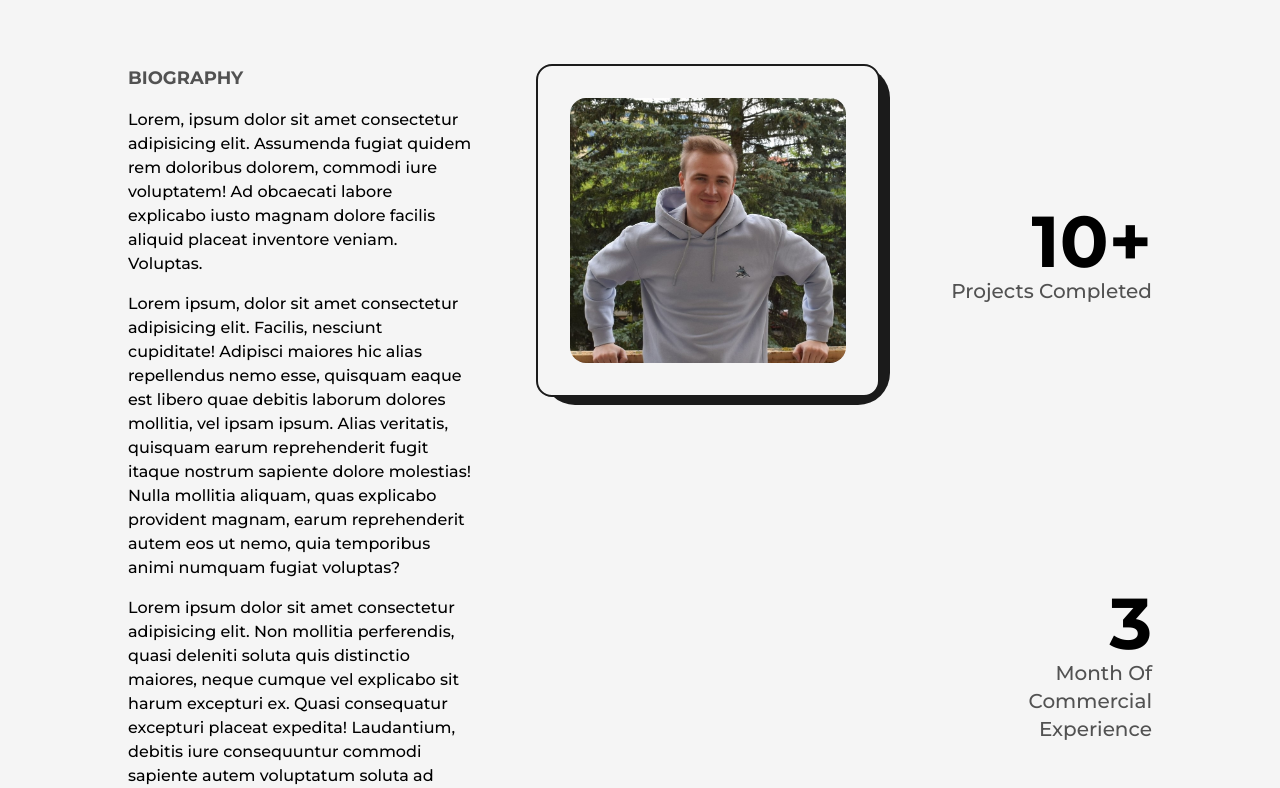
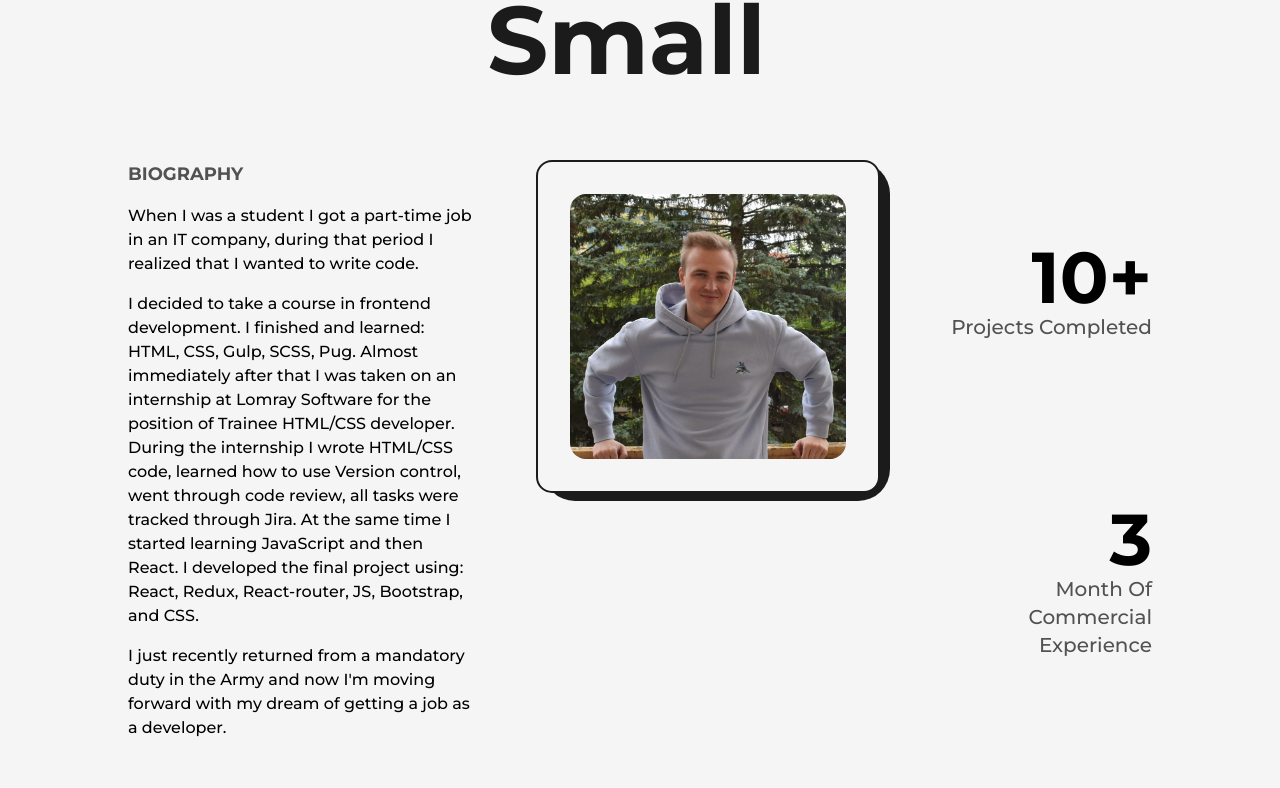
Before and after one commit to artsiom-voitas/portfolio-nextjs, a Next.js app: page /about in a window 1280 px wide. Shown: the part 272-1060 px from the top of the page. Built offline with nearby package versions, Linux system fonts and the light colour scheme.

Commit message:
feat: updated information in components, added nextjs icon to footer

```diff
--- a/src/components/About/Biography/Biography.jsx
+++ b/src/components/About/Biography/Biography.jsx
@@ -12,30 +12,25 @@ function Biography() {
                     Biography
                 </h2>
                 <p className="font-medium">
-                    Lorem, ipsum dolor sit amet consectetur adipisicing elit.
-                    Assumenda fugiat quidem rem doloribus dolorem, commodi iure
-                    voluptatem! Ad obcaecati labore explicabo iusto magnam
-                    dolore facilis aliquid placeat inventore veniam. Voluptas.
+                    When I was a student I got a part-time job in an IT company,
+                    during that period I realized that I wanted to write code.
                 </p>
                 <p className="my-4 font-medium">
-                    Lorem ipsum, dolor sit amet consectetur adipisicing elit.
-                    Facilis, nesciunt cupiditate! Adipisci maiores hic alias
-                    repellendus nemo esse, quisquam eaque est libero quae
-                    debitis laborum dolores mollitia, vel ipsam ipsum. Alias
-                    veritatis, quisquam earum reprehenderit fugit itaque nostrum
-                    sapiente dolore molestias! Nulla mollitia aliquam, quas
-                    explicabo provident magnam, earum reprehenderit autem eos ut
-                    nemo, quia temporibus animi numquam fugiat voluptas?
+                    I decided to take a course in frontend development. I
+                    finished and learned: HTML, CSS, Gulp, SCSS, Pug. Almost
+                    immediately after that I was taken on an internship at
+                    Lomray Software for the position of Trainee HTML/CSS
+                    developer. During the internship I wrote HTML/CSS code,
+                    learned how to use Version control, went through code
+                    review, all tasks were tracked through Jira. At the same
+                    time I started learning JavaScript and then React. I
+                    developed the final project using: React, Redux,
+                    React-router, JS, Bootstrap, and CSS.
                 </p>
                 <p className="font-medium">
-                    Lorem ipsum dolor sit amet consectetur adipisicing elit. Non
-                    mollitia perferendis, quasi deleniti soluta quis distinctio
-                    maiores, neque cumque vel explicabo sit harum excepturi ex.
-                    Quasi consequatur excepturi placeat expedita! Laudantium,
-                    debitis iure consequuntur commodi sapiente autem voluptatum
-                    soluta ad tempore velit veniam voluptate architecto magnam
-                    qui placeat earum. Odio, dicta ipsa sunt non beatae
-                    repudiandae aliquam commodi illo culpa?
+                    I just recently returned from a mandatory duty in the Army
+                    and now I&apos;m moving forward with my dream of getting a
+                    job as a developer.
                 </p>
             </div>
             <div
--- a/src/components/Footer/Footer.jsx
+++ b/src/components/Footer/Footer.jsx
@@ -1,5 +1,6 @@
 import Link from 'next/link';
 import Layout from '../Layout';
+import { Nextjs } from '../icons';
 
 function Footer() {
     const currentYear = new Date().getFullYear();
@@ -12,12 +13,10 @@ function Footer() {
                 <div className="flex items-center lg:py-2">
                     Build With
                     <Link
-                        className="ml-2 rounded-lg border border-solid border-black bg-black
-                                 p-1 px-2 text-white hover:bg-white hover:text-black dark:border-light
-                               dark:bg-light dark:text-dark dark:hover:bg-dark dark:hover:text-white"
+                        className="ml-3 dark:fill-light"
                         href={'https://nextjs.org/'}
                         target={'_blank'}>
-                        Next.js
+                        <Nextjs />
                     </Link>
                 </div>
             </Layout>
--- a/src/components/Home/Home.jsx
+++ b/src/components/Home/Home.jsx
@@ -30,16 +30,15 @@ function Home() {
             </div>
             <div className="flex w-1/2 flex-col items-center self-center lg:w-full lg:text-center">
                 <AnimatedText
-                    text="Lorem ipsum dolor"
+                    text="Programmer: A machine that turns coffee into code"
                     className="!text-left !text-6xl xl:!text-5xl lg:!text-center
                     lg:!text-6xl md:!text-5xl sm:!text-3xl"
                 />
                 <p className="my-4 text-base font-medium md:text-sm sm:text-xs">
-                    Lorem ipsum dolor sit amet consectetur adipisicing elit.
-                    Nihil provident dolorem accusamus aliquid quas reprehenderit
-                    magnam, deserunt commodi eveniet unde saepe, ipsa ipsum
-                    incidunt consectetur possimus. Ipsam suscipit laboriosam
-                    excepturi?
+                    As a newbie frontend developer, I&apos;m looking to find my
+                    first job where I can translate ideas into innovative web
+                    applications. Check out my latest projects, showcasing my
+                    experience in React.js development.
                 </p>
                 <div className="relative mt-2 flex items-center self-start lg:self-center">
                     <Link
--- /dev/null
+++ b/src/components/icons/Nextjs.jsx
@@ -0,0 +1,21 @@
+import PropTypes from 'prop-types';
+
+function Nextjs({ className = '', ...rest }) {
+    return (
+        <svg
+            xmlns="http://www.w3.org/2000/svg"
+            width={40}
+            height={40}
+            preserveAspectRatio="xMidYMid"
+            viewBox="0 0 256 256"
+            className={`${className}`}
+            {...rest}>
+            <path d="M119.617.069c-.55.05-2.302.225-3.879.35-36.36 3.278-70.419 22.894-91.99 53.044-12.012 16.764-19.694 35.78-22.597 55.922C.125 116.415 0 118.492 0 128.025c0 9.533.125 11.61 1.151 18.64 6.957 48.065 41.165 88.449 87.56 103.411 8.309 2.678 17.067 4.504 27.027 5.605 3.879.425 20.645.425 24.524 0 17.192-1.902 31.756-6.155 46.12-13.486 2.202-1.126 2.628-1.426 2.327-1.677-.2-.15-9.584-12.735-20.845-27.948l-20.47-27.648-25.65-37.956c-14.114-20.868-25.725-37.932-25.825-37.932-.1-.025-.2 16.84-.25 37.431-.076 36.055-.1 37.506-.551 38.357-.65 1.226-1.151 1.727-2.202 2.277-.801.4-1.502.475-5.28.475h-4.33l-1.15-.725a4.679 4.679 0 0 1-1.677-1.827l-.526-1.126.05-50.166.075-50.192.776-.976c.4-.525 1.251-1.2 1.852-1.526 1.026-.5 1.426-.55 5.755-.55 5.105 0 5.956.2 7.282 1.651.376.4 14.264 21.318 30.88 46.514 16.617 25.195 39.34 59.599 50.5 76.488l20.27 30.7 1.026-.675c9.084-5.905 18.693-14.312 26.3-23.07 16.191-18.59 26.626-41.258 30.13-65.428 1.026-7.031 1.151-9.108 1.151-18.64 0-9.534-.125-11.61-1.151-18.641-6.957-48.065-41.165-88.449-87.56-103.411-8.184-2.652-16.892-4.479-26.652-5.58-2.402-.25-18.943-.525-21.02-.325Zm52.401 77.414c1.201.6 2.177 1.752 2.527 2.953.2.65.25 14.562.2 45.913l-.074 44.987-7.933-12.16-7.958-12.16v-32.702c0-21.143.1-33.028.25-33.603.4-1.401 1.277-2.502 2.478-3.153 1.026-.525 1.401-.575 5.33-.575 3.704 0 4.354.05 5.18.5Z" />
+        </svg>
+    );
+}
+Nextjs.propTypes = {
+    className: PropTypes.string
+};
+
+export default Nextjs;
--- a/src/components/icons/index.js
+++ b/src/components/icons/index.js
@@ -6,6 +6,7 @@ import MoonIcon from '../icons/MoonIcon';
 import SunIcon from '../icons/SunIcon';
 import TwitterIcon from '../icons/TwitterIcon';
 import LiIcon from './LiIcon';
+import Nextjs from './Nextjs.jsx';
 
 export {
     CircularText,
@@ -14,6 +15,7 @@ export {
     LinkArrow,
     LinkedinIcon,
     MoonIcon,
+    Nextjs,
     SunIcon,
     TwitterIcon
 };
--- a/src/pages/about.jsx
+++ b/src/pages/about.jsx
@@ -24,7 +24,7 @@ function About() {
                 <Layout className="pt-16">
                     <AnimatedText
                         className="mb-16 lg:!text-7xl sm:mb-8 sm:!text-6xl xs:!text-4xl"
-                        text="Lorem ipsum dolor"
+                        text="Great things start small"
                     />
                     <Biography />
                     <Skills />
--- a/src/pages/projects.jsx
+++ b/src/pages/projects.jsx
@@ -29,8 +29,8 @@ function Projects() {
             <main className="mb-16 flex w-full flex-col items-center justify-center dark:text-light">
                 <Layout className="pt-16">
                     <AnimatedText
-                        text="Great things start small"
-                        className="mb-16 lg:!text-7xl sm:mb-8 sm:!text-6xl xs:!text-4xl"
+                        text="It's not a bug, it's an undocumented feature"
+                        className="mb-16 lg:!text-6xl sm:mb-8 sm:!text-5xl xs:!text-4xl"
                     />
                     <div className="grid grid-cols-12 gap-24 gap-y-32 xl:gap-x-16 lg:gap-x-8 md:gap-y-24 sm:gap-x-0">
                         <FeaturedProject
```
